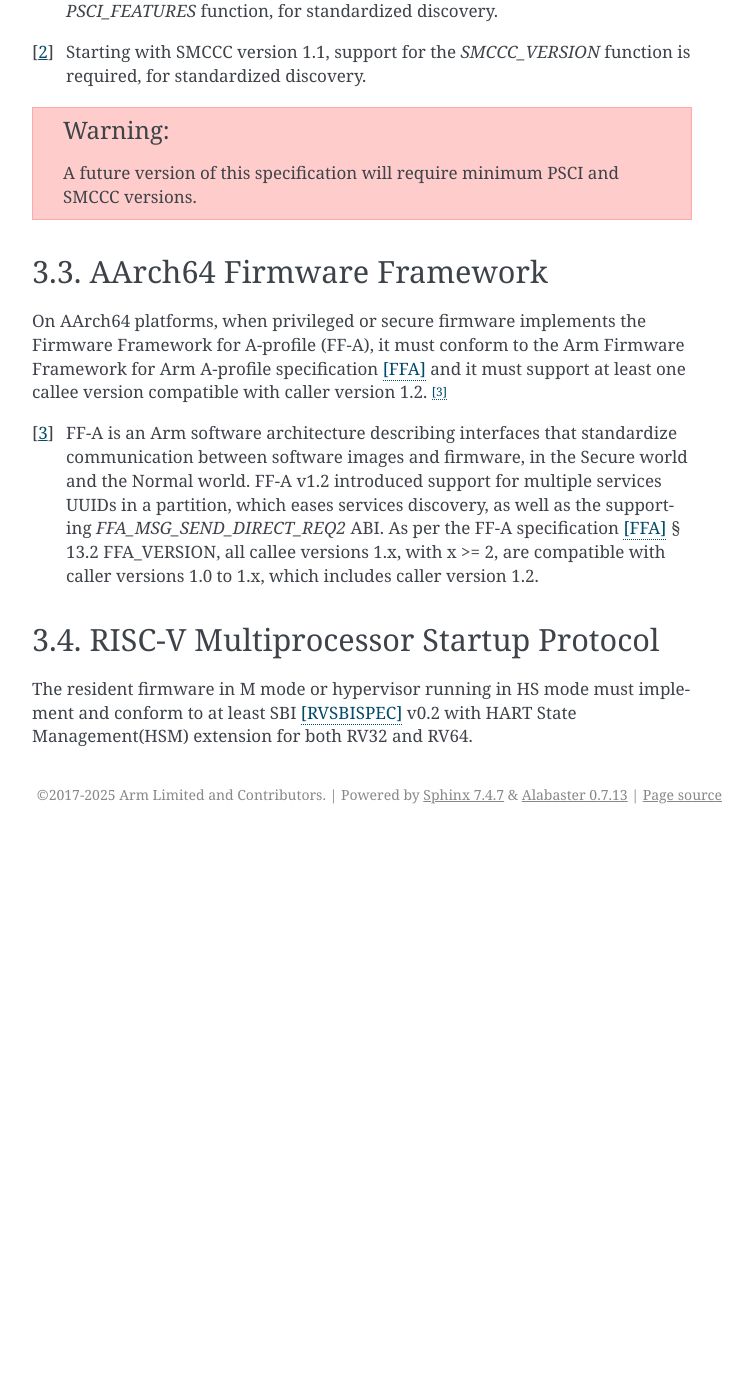
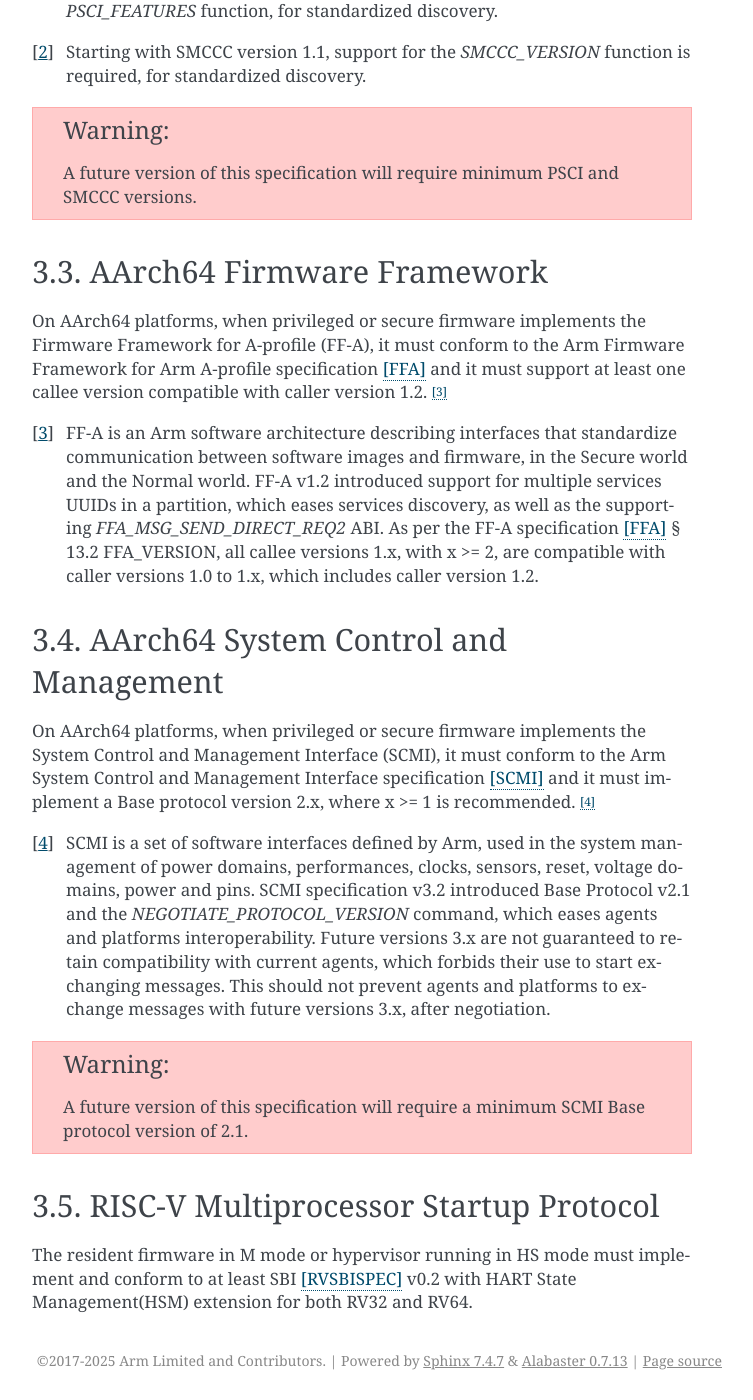
Before and after one commit to ARM-software/ebbr, a Sphinx documentation site: the page built from source/chapter3-secureworld.rst, in a window 1280 px wide and 1400 px high, scrolled down 813 px. Shown: the whole window, without its empty margins (388-1141 px from the left). Built offline with Sphinx 7.4.7, drawn with Linux system fonts in a browser that asks for light colours; before the commit the page ends 1647 px from its top, so only the background shows below that; some of the changed text lies outside the part shown.

Commit message:
chapter3: require SCMI 2.x, with x >= 1 recommended
On AArch64, when SCMI is implemented, require an SCMI Base protocol
version 2.x, recommend a minimum version of 2.1, and warn that this
minimum version will be required in the future.

Signed-off-by: Vincent Stehlé <vincent.stehle@arm.com>

```diff
--- a/source/chapter3-secureworld.rst
+++ b/source/chapter3-secureworld.rst
@@ -56,6 +56,28 @@ version compatible with caller version 1.2. [#FFANote]_
    1.x, with x >= 2, are compatible with caller versions 1.0 to 1.x, which
    includes caller version 1.2.
 
+AArch64 System Control and Management
+=====================================
+
+On AArch64 platforms, when privileged or secure firmware implements the System
+Control and Management Interface (SCMI), it must conform to the Arm System
+Control and Management Interface specification [SCMI]_ and it must implement a
+Base protocol version 2.x, where x >= 1 is recommended. [#SCMINote]_
+
+.. [#SCMINote] SCMI is a set of software interfaces defined by Arm, used in
+   the system management of power domains, performances, clocks, sensors, reset,
+   voltage domains, power and pins.
+   SCMI specification v3.2 introduced Base Protocol v2.1 and the
+   `NEGOTIATE_PROTOCOL_VERSION` command, which eases agents and platforms
+   interoperability.
+   Future versions 3.x are not guaranteed to retain compatibility with current
+   agents, which forbids their use to start exchanging messages.
+   This should not prevent agents and platforms to exchange messages with future
+   versions 3.x, after negotiation.
+
+.. warning:: A future version of this specification will require a minimum SCMI
+   Base protocol version of 2.1.
+
 RISC-V Multiprocessor Startup Protocol
 ======================================
 
```
